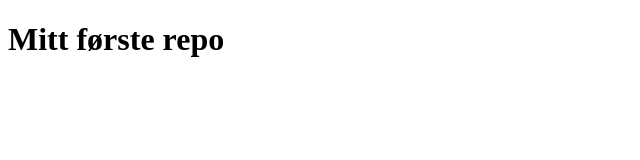
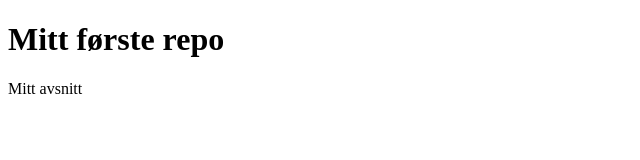
Before and after one commit to JonasTopper/primo, a plain HTML site: page index.html in a window 1280 px wide. Shown: the full height of the page, 0-640 px from the left. Drawn offline with Linux system fonts and the light colour scheme.

Commit message:
Update index.html
Added paragraph

```diff
--- a/index.html
+++ b/index.html
@@ -7,5 +7,6 @@
 </head>
 <body>
     <h1> Mitt første repo </h1>
+    <p> Mitt avsnitt</p>
 </body>
 </html>
```
